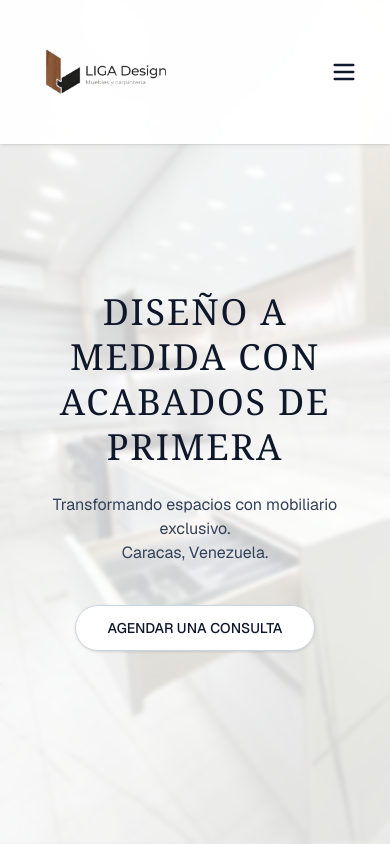
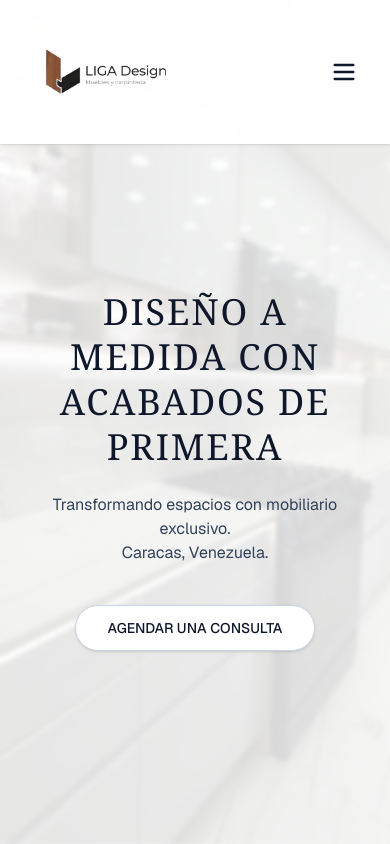
Before and after one commit to Gabbuvtt/ligadesign, a Next.js app: page / in a window 390 px wide. Shown: the top 844 px of the page. Built offline with nearby package versions, Linux system fonts and the light colour scheme.

Commit message:
feat: fix iphone screen

```diff
--- a/src/app/page.tsx
+++ b/src/app/page.tsx
@@ -104,14 +104,22 @@ export default function Home() {
          </nav>
       </aside>
 
-      {/* CONTENIDO PRINCIPAL (md:ml-64 asegura que el margen solo aplique en escritorio) */}
-      <main className="flex-1 md:ml-64 flex flex-col overflow-x-hidden bg-white">
+      {/* CONTENIDO PRINCIPAL */}
+      <main className="flex-1 md:ml-64 flex flex-col overflow-x-hidden">
 
-        <div
-          className="relative w-full bg-fixed bg-cover bg-center md:bg-fixed"
-          style={{ backgroundImage: "url('/bg-desing2.jpeg')" }}
-        >
-          <div className="absolute inset-0 bg-white/80 backdrop-blur-[2px]"></div>
+        {/* 🖼️ FONDO FIJO A PRUEBA DE IPHONE (Efecto parallax real) */}
+        <div className="fixed top-0 left-0 w-full h-screen -z-10 pointer-events-none">
+          <img
+            src="/bg-desing.jpg"
+            alt="Fondo LIGA Design"
+            className="w-full h-full object-cover"
+          />
+          {/* Capa blanca difuminada */}
+          <div className="absolute inset-0 bg-white/85 backdrop-blur-[2px]"></div>
+        </div>
+
+        {/* CONTENEDOR DE SECCIONES (Transparente para que se vea el fondo) */}
+        <div className="relative w-full">
 
           {/* 1. SECCIÓN INICIO */}
           <section id="inicio" className="relative z-10 min-h-screen w-full flex flex-col items-center justify-center pt-24 md:pt-0 px-6 md:px-8 text-center">
```
